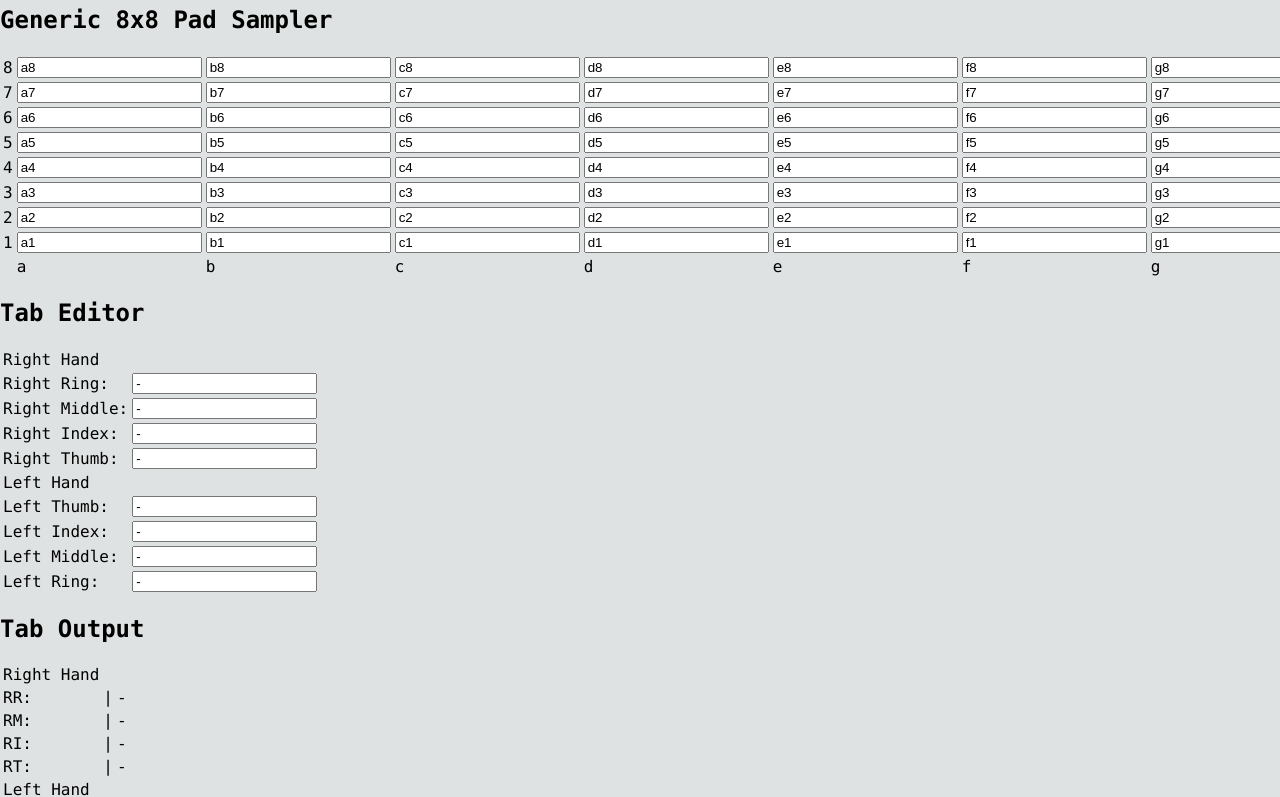
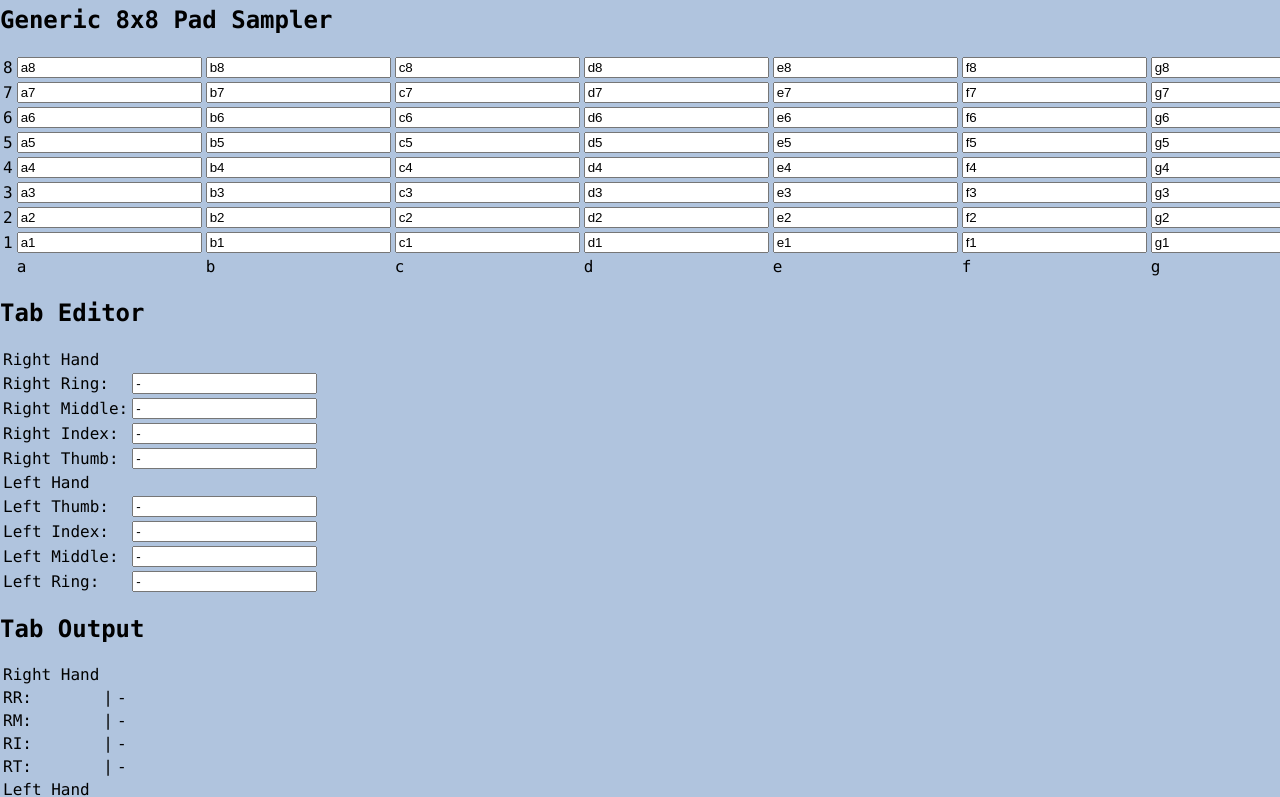
Before and after one commit to b38tn1k/tab4pads, a plain HTML site: page index.html in a window 1280 px wide. Shown: the part 75-872 px from the top of the page. Drawn offline with nearby package versions, Linux system fonts and the light colour scheme.

Commit message:
prettier!!!

```diff
--- a/css/style.css
+++ b/css/style.css
@@ -3293,7 +3293,7 @@ input[type="search"]::-webkit-search-cancel-button {
 body {
   margin: 0;
   padding: 0;
-  background: #dfe2e2;
+  background: #b0c4de;
   color: #000;
   font: 16px "Lucida Console", Monaco, monospace;
   font-weight: 400;
```
